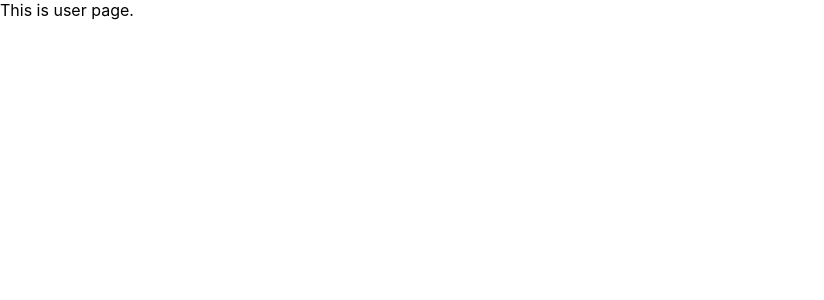
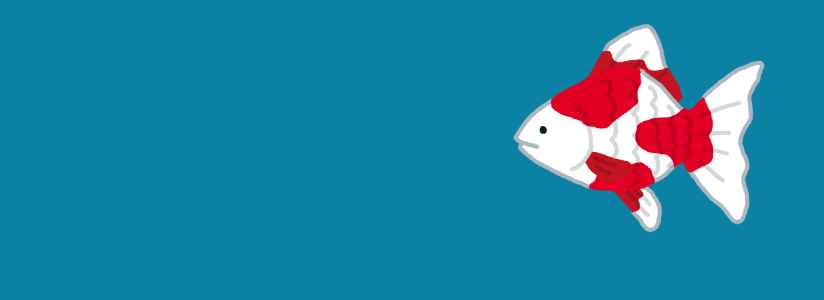
Before and after one commit to xapyka/golden-fish-app, a React (Create React App) app: page /user in a window 1280 px wide. Shown: the top 300 px of the page, without its empty margins (0-824 px from the left). Built offline with nearby package versions, Linux system fonts and the light colour scheme.

Commit message:
Add app-header component

```diff
--- /dev/null
+++ b/src/components/top/header.tsx
@@ -0,0 +1,18 @@
+import React from 'react';
+
+function AppHeader() {
+    return (
+        <div>
+            <img src="/logo.png" className="App-logo" alt="logo" />
+            <a
+                className="App-link"
+                href="/"
+                target="_blank"
+                rel="noopener noreferrer"
+            >
+            </a>
+        </div>
+    )
+}
+
+export default AppHeader;
--- a/src/components/top/top.tsx
+++ b/src/components/top/top.tsx
@@ -1,19 +1,14 @@
 import React from 'react';
 import { Link } from 'react-router-dom';
 import '../app/App.css';
+import AppHeader from './header';
 
 function Top() {
     return (
         <div>
             <header className="App-header">
-                <img src="/logo.png" className="App-logo" alt="logo" />
-                <a
-                    className="App-link"
-                    href="/"
-                    target="_blank"
-                    rel="noopener noreferrer"
-                >
-                </a>
+
+                <AppHeader />
                 <Link to="/signin">
                     <button className="App-sign-in App-button">
                         Sign In
--- a/src/components/user/index.tsx
+++ b/src/components/user/index.tsx
@@ -1,9 +1,12 @@
 import React from 'react';
+import AppHeader from '../top/header';
 
 function UserPage() {
     return (
         <div>
-            This is user page.
+            <header className="App-header">
+                <AppHeader />
+            </header>
         </div>
     )
 }
```
